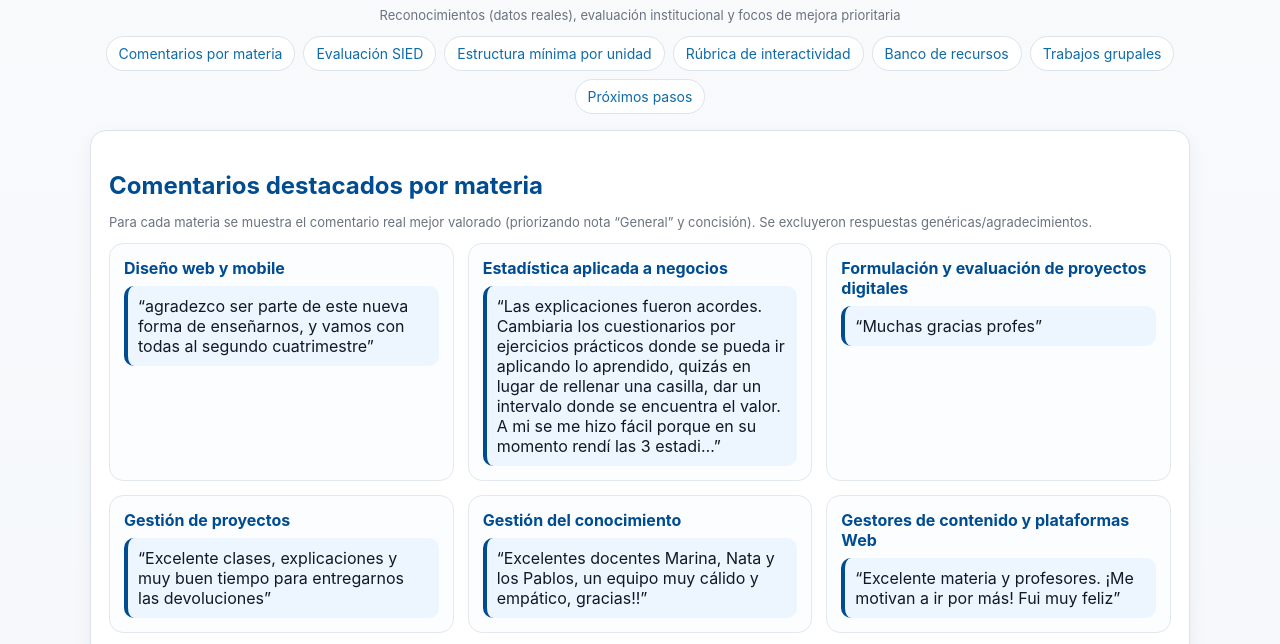
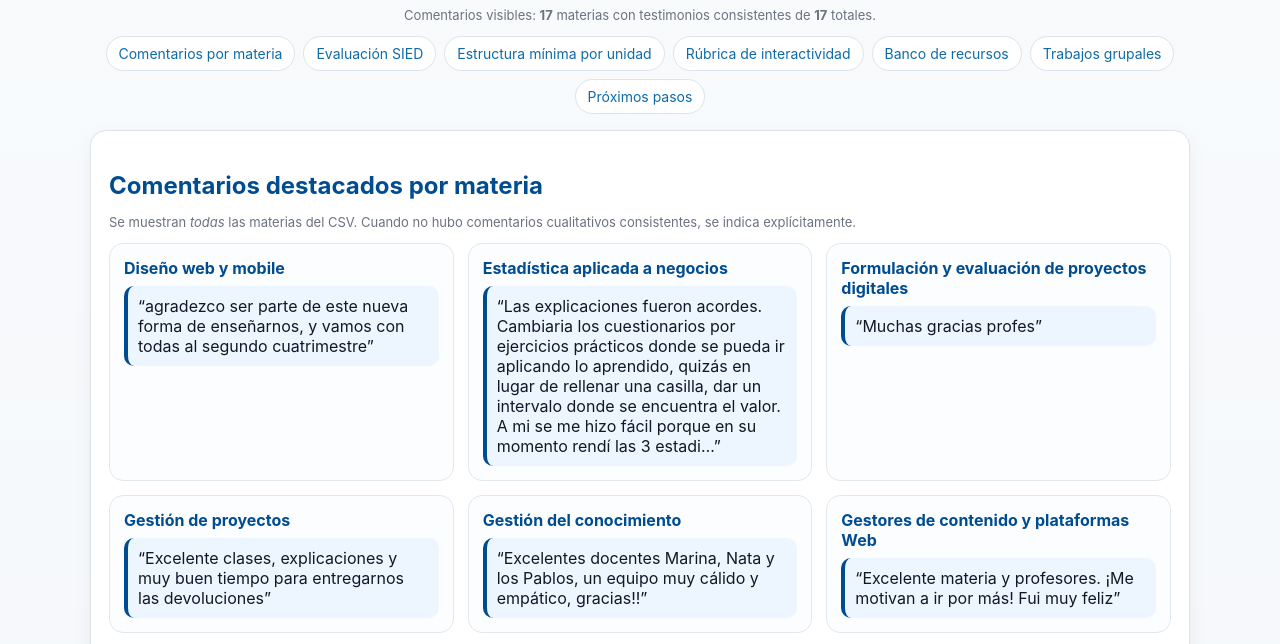
Before and after one commit to MMatt77/cierre2025, a plain HTML site: page index.html in a window 1280 px wide. Shown: the part 113-757 px from the top of the page. Drawn offline with Linux system fonts and the light colour scheme.

```diff
--- a/index.html
+++ b/index.html
@@ -31,8 +31,6 @@
   .bubble{background:#edf6ff;border-left:4px solid var(--azul);padding:10px;border-radius:10px}
   .kicker{font-weight:600;margin:8px 0}
   .callout{background:#fff9e8;border:1px solid #f1d48b;border-radius:12px;padding:12px}
-  details{background:#f7fafc;border:1px dashed #cbd5e1;border-radius:12px;padding:10px 12px}
-  details summary{cursor:pointer;font-weight:600}
   footer{margin-top:28px;text-align:center;color:var(--gris-2);font-size:13px}
   .tag{display:inline-block;background:#eef2ff;border:1px solid #c7d2fe;color:#1e3a8a;border-radius:8px;padding:2px 8px;font-size:12px;margin-left:6px}
   .list-compact li+li{margin-top:6px}
@@ -44,7 +42,7 @@
   <div class="center">
     <span class="badge">Encuesta de satisfacción · TUCEMD</span>
     <h1>La voz de nuestros estudiantes 2025</h1>
-    <p class="hint">Reconocimientos (datos reales), evaluación institucional y focos de mejora prioritaria</p>
+    <p class="hint">Comentarios visibles: <strong>17</strong> materias con testimonios consistentes de <strong>17</strong> totales.</p>
     <div class="toc">
       <a class="pill" href="#comentarios">Comentarios por materia</a>
       <a class="pill" href="#sied">Evaluación SIED</a>
@@ -58,7 +56,7 @@
 
   <section id="comentarios">
     <h2>Comentarios destacados por materia</h2>
-    <p class="hint">Para cada materia se muestra el comentario real mejor valorado (priorizando nota “General” y concisión). Se excluyeron respuestas genéricas/agradecimientos.</p>
+    <p class="hint">Se muestran <em>todas</em> las materias del CSV. Cuando no hubo comentarios cualitativos consistentes, se indica explícitamente.</p>
     <div class="grid">
       <article class="card"><h4>Diseño web y mobile</h4><div class="bubble">“agradezco ser parte de este nueva forma de enseñarnos, y vamos con todas al segundo cuatrimestre”</div></article>
       <article class="card"><h4>Estadística aplicada a negocios</h4><div class="bubble">“Las explicaciones fueron acordes. Cambiaria los cuestionarios por ejercicios prácticos donde se pueda ir aplicando lo aprendido, quizás en lugar de rellenar una casilla, dar un intervalo donde se encuentra el valor. A mi se me hizo fácil porque en su momento rendí las 3 estadi…”</div></article>
```
